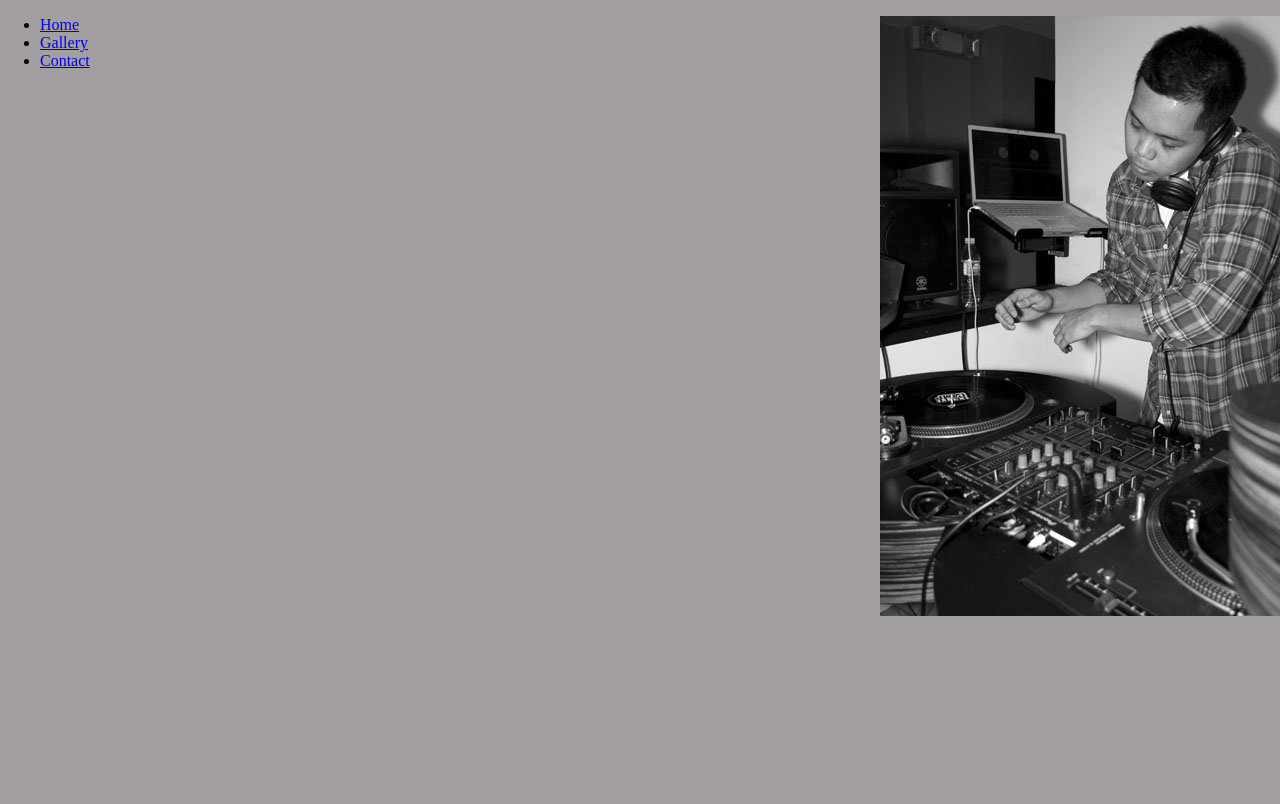
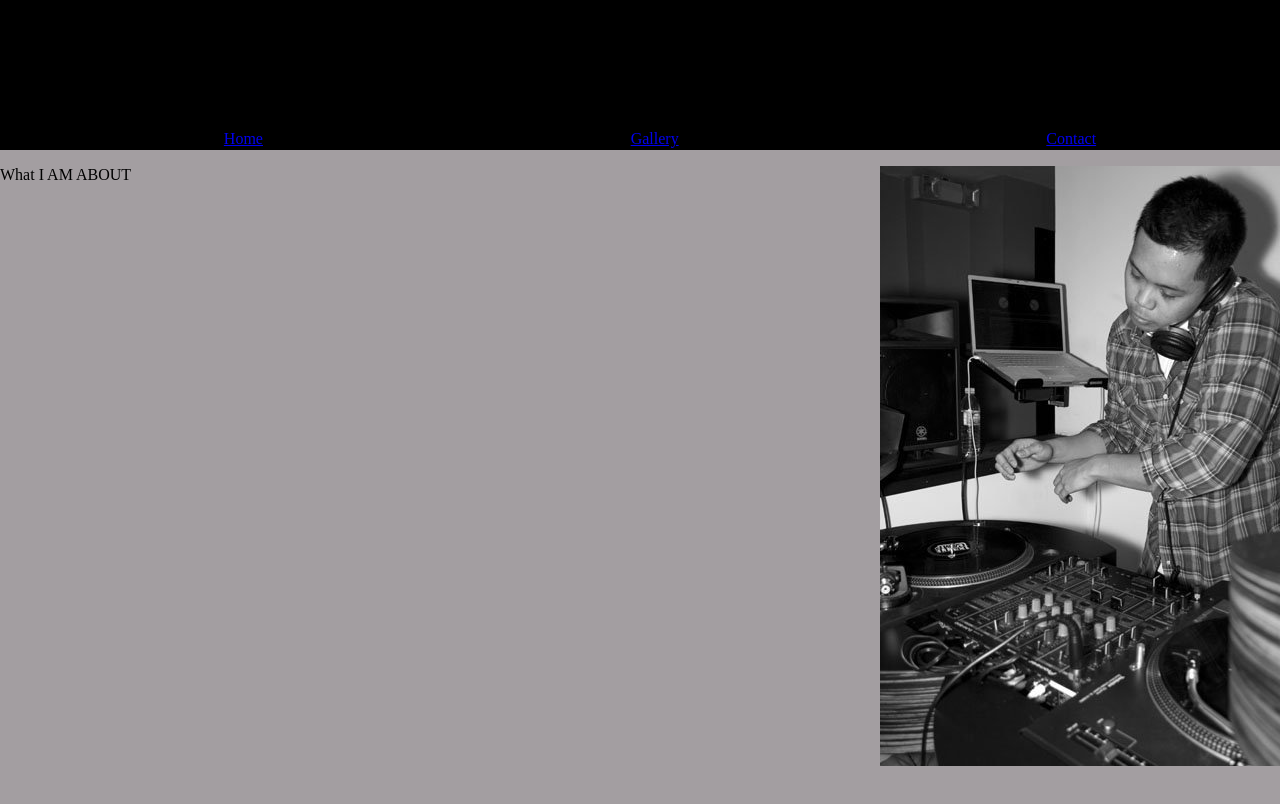
Before and after one commit to ddimagiba/Final_Project-Front-End-, a plain HTML site: page about.html in a window 1280 px wide. Drawn offline with Linux system fonts and the light colour scheme.

Commit message:
chagned the paddding
added padding bottom in about page

```diff
--- a/about.html
+++ b/about.html
@@ -6,17 +6,21 @@
 	<title>About</title>
 </head>
 <body id="aboutbody">
-	<div class ="aboutpage">
-
-		<div class="containerpicture">
-			<img src="./images/djpic4.jpg">
-		</div>
-
+	<header class="aboutheader">
 		<ul class="aboutnav">
 			<li><a href="file:///Users/djsickroc/Desktop/GitHub/final%20project%20/Final_Project-Front-End-/index.html#">Home</a></li>
 			<li><a href="gallery.html">Gallery</a></li>
 			<li><a href="contact.html">Contact</a></li>
 		  </ul>
+	</header>
+
+
+	<div class ="aboutpage">
+
+		<div class="containerpicture">
+			<img src="./images/djpic4.jpg">
+			<p> What I AM ABOUT</p>
+		</div>
 
 
 	</div>
--- a/styles/main.css
+++ b/styles/main.css
@@ -9,6 +9,17 @@ body {
 #aboutbody {
 	background-color: #A39EA1;
 
+}
+
+.aboutnav{
+	justify-content: space-around;
+	list-style: none;
+	line-height: normal;
+	display: flex;
+	flex-direction: row;
+	padding-top: 130px;
+	padding-bottom: 10px;
+	margin: auto;
 
 }
 
@@ -18,6 +29,14 @@ body {
 
 }
 
+.aboutheader {
+	position: top;
+	width: 100%;
+	height: 150px;
+	background: #000;
+
+
+}
 
 
 #page {
```
